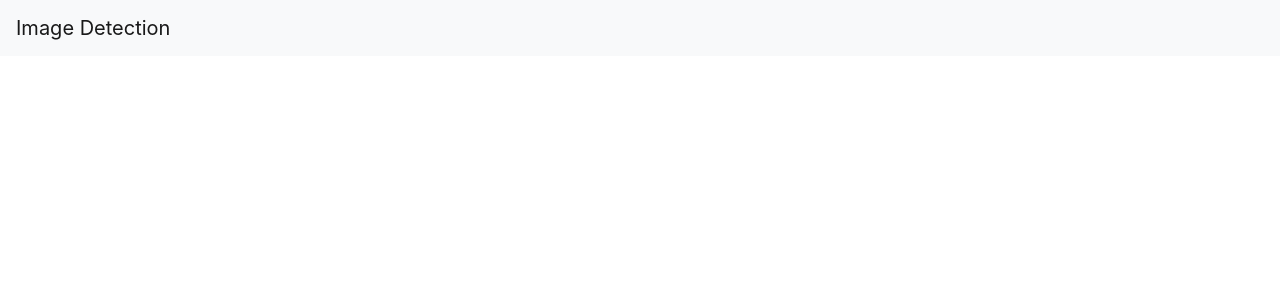
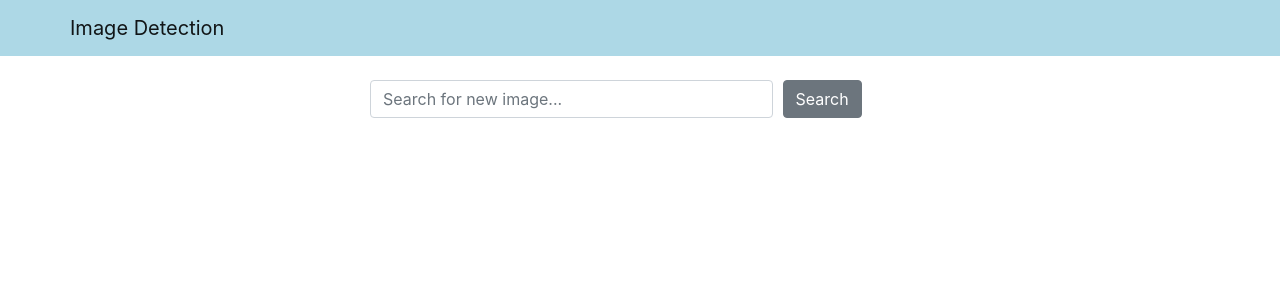
Before and after one commit to Hoogashaga/image-detection, a React (Create React App) app in the folder frontend/: page / in a window 1280 px wide. Shown: the top 300 px of the page. Built offline with nearby package versions, Linux system fonts and the light colour scheme.

Commit message:
search ui and searching word funciton update

```diff
--- a/frontend/src/App.js
+++ b/frontend/src/App.js
@@ -1,10 +1,21 @@
+import { useState } from 'react';
 import 'bootstrap/dist/css/bootstrap.min.css';
 import Header from './components/Header';
+import Search from './components/Search';
+
 
 const App = () => {
+  const [word, setWord] = useState('');
+
+  const handleSearchSubmit = (e) => {
+  e.preventDefault();
+  console.log(word);
+}
+
   return (
     <div className="App">
       <Header title='Image Detection'/>
+      <Search word={word} setWord={setWord} handleSubmit={handleSearchSubmit}/>
     </div>
   );
 }
--- a/frontend/src/components/Header.js
+++ b/frontend/src/components/Header.js
@@ -1,10 +1,16 @@
 import React from 'react';
-import { Navbar } from 'react-bootstrap';
+import { Navbar, Container } from 'react-bootstrap';
+
+const narbarStyle = {
+  backgroundColor:'lightblue'
+};
 
 const Header = (props) => {
     return (
-        <Navbar bg="light" variant="light">
-          <Navbar.Brand href="#home">{props.title}</Navbar.Brand>
+        <Navbar style={narbarStyle} variant="light">
+          <Container>
+            <Navbar.Brand href="/">{props.title}</Navbar.Brand>
+          </Container>
         </Navbar>
     )
 };
--- /dev/null
+++ b/frontend/src/components/Search.js
@@ -0,0 +1,31 @@
+import React from "react";
+import { Container, Row, Col, Form, Button } from "react-bootstrap";
+
+
+const Search = ({word, setWord, handleSubmit}) => {
+    return (
+        <Container className="mt-4">
+            <Row className="justify-content-center">
+                <Col xs={12} md={8} lg={6}>
+                    <Form onSubmit={handleSubmit}>
+                        <Form.Row>
+                            <Col xs={9}>
+                                <Form.Control
+                                type="text"
+                                value={word}
+                                onChange={(e) => setWord(e.target.value)}
+                                placeholder="Search for new image..."
+                                />
+                            </Col>
+                            <Col>
+                                <Button variant="secondary" type="submit">Search</Button>
+                            </Col>
+                        </Form.Row>
+                    </Form>
+                </Col>
+            </Row>
+        </Container>
+    );
+};
+
+export default Search;
```
